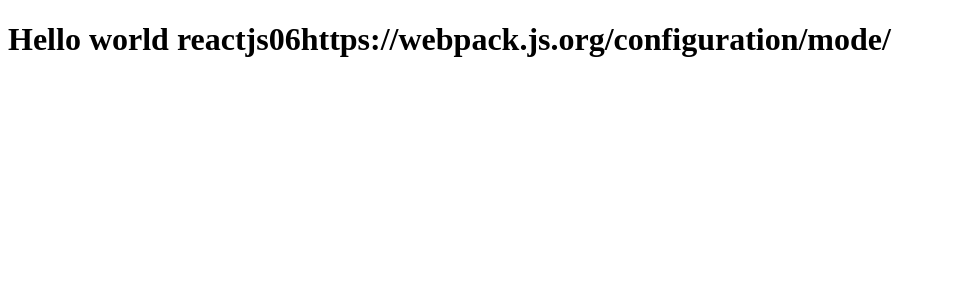
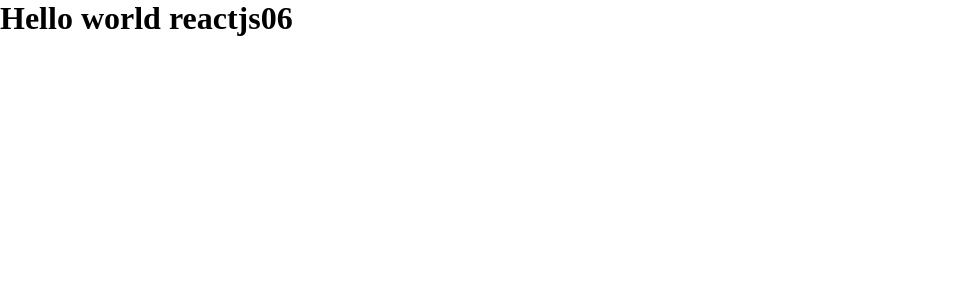
Before and after one commit to matmagamb/ignite, a React app in the folder reactJs/01-github-explore/: page / in a window 1280 px wide. Shown: the top 300 px of the page, without its empty margins (0-954 px from the left). Built offline with nearby package versions, Linux system fonts and the light colour scheme.

Commit message:
import css

```diff
--- a/reactJs/01-github-explore/package.json
+++ b/reactJs/01-github-explore/package.json
@@ -6,11 +6,12 @@
   "scripts": {
     "dev": "webpack serve",
     "build": "cross-env NODE_ENV=production webpack"
-
   },
   "dependencies": {
+    "css-loader": "^6.5.1",
     "react": "^17.0.2",
-    "react-dom": "^17.0.2"
+    "react-dom": "^17.0.2",
+    "style-loader": "^3.3.1"
   },
   "devDependencies": {
     "@babel/cli": "^7.16.0",
--- a/reactJs/01-github-explore/src/App.jsx
+++ b/reactJs/01-github-explore/src/App.jsx
@@ -1,4 +1,6 @@
+import './styles/global.css';
+
 export function App(){
    // throw new Error('eita giovana o forninho caiu' );
-    return <h1>Hello world reactjs06https://webpack.js.org/configuration/mode/ </h1>
+    return <h1>Hello world reactjs06</h1>
 }
--- /dev/null
+++ b/reactJs/01-github-explore/src/styles/global.css
@@ -0,0 +1,8 @@
+*{
+    margin: 0;
+    padding: 0;
+    box-sizing: border-box;
+}
+body{
+    font: arial, helvetica;
+}
--- a/reactJs/01-github-explore/webpack.config.js
+++ b/reactJs/01-github-explore/webpack.config.js
@@ -30,7 +30,12 @@ module.exports = {
                 test: /\.jsx$/,
                 exclude: /node_modules/,
                 use: 'babel-loader',
-            }
+            },
+            {
+                test: /\.css$/,
+                exclude: /node_modules/,
+                use: ['style-loader', 'css-loader'],
+            },
         ],
     },
 
```
Also changed, not shown: 1 other file (tests, documents, lock files or other folders).
